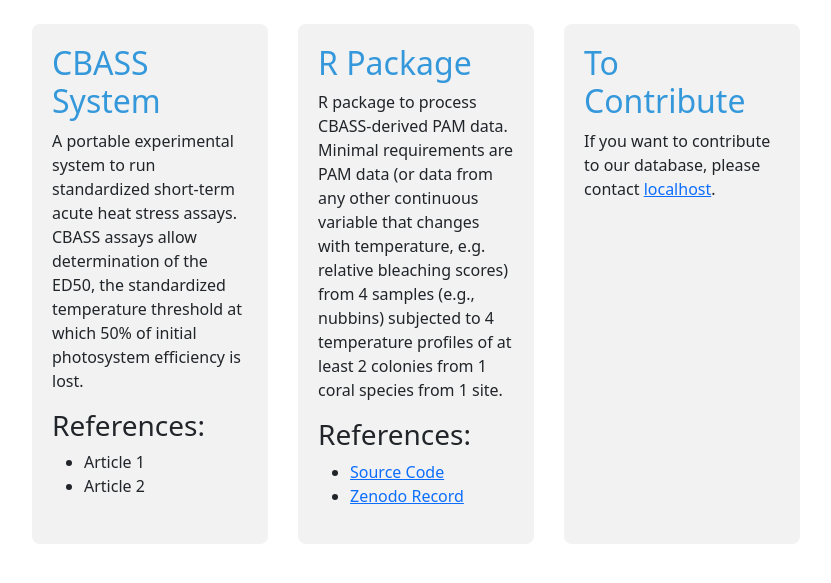
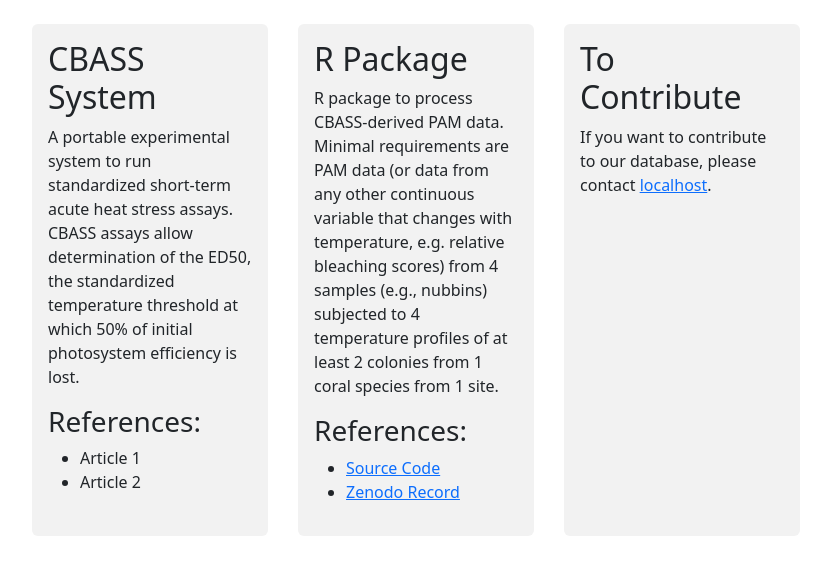
Before and after one commit to greenjune-ship-it/coral-future, a Django app: page / in a window 1280 px wide. Shown: the part 56-639 px from the top of the page, without its empty margins (224-1055 px from the left). Run offline with Django 5.2, Linux system fonts and the light colour scheme; some libraries are stand-ins or nearby versions.

Commit message:
refactored home page to card

```diff
--- a/django_app/main/templates/main/home.html
+++ b/django_app/main/templates/main/home.html
@@ -8,31 +8,28 @@
         display: flex;
         justify-content: space-between;
         margin: 20px;
-        width: 60%; /* Set the width of the row */
+        width: 60%; /* Adjust the width as needed */
         margin: 0 auto; /* Center the row */
     }
 
-    .panel {
-        flex: 0 0 calc(33.33% - 20px);
+    .card {
+        width: calc(33.33% - 20px);
+        margin-bottom: 20px;
         background-color: #f2f2f2;
-        padding: 20px;
-        margin-bottom: 20px;
-        border-radius: 8px;
+        border: 0px;
     }
 
     h2 {
         color: #3498db;
     }
-
-
-
 </style>
 
 <div class="main-container">
     <!-- Panel 1: CBASS System -->
-    <div class="panel">
-        <h2>CBASS System</h2>
-        <p>
+    <div class="card">
+        <div class="card-body">
+            <h2 class="card-title">CBASS System</h2>
+            <p class="card-text">
                 A portable experimental system to run standardized short-term acute
                 heat stress assays.
                 CBASS assays allow determination of the ED50, the standardized
@@ -46,11 +43,13 @@
                 <!-- Add more articles as needed -->
             </ul>
         </div>
+    </div>
 
     <!-- Panel 2: R Package for Data Processing -->
-    <div class="panel">
-        <h2>R Package</h2>
-        <p>
+    <div class="card">
+        <div class="card-body">
+            <h2 class="card-title">R Package</h2>
+            <p class="card-text">
                 R package to process CBASS-derived PAM data. Minimal requirements
                 are PAM data (or data from any other continuous variable that
                 changes with temperature, e.g. relative bleaching scores) from 4
@@ -65,15 +64,18 @@
                         Record</a></li>
             </ul>
         </div>
+    </div>
 
     <!-- Panel 3: Something Else -->
-    <div class="panel">
-        <h2>To Contribute</h2>
-        <p>
+    <div class="card">
+        <div class="card-body">
+            <h2 class="card-title">To Contribute</h2>
+            <p class="card-text">
                 If you want to contribute to our database, please contact
                 <a href="mailto:{{ CONTACT_EMAIL_ADDRESS }}">{{ CONTACT_EMAIL_ADDRESS }}</a>.
             </p>
             <!-- Add more content as needed -->
         </div>
     </div>
+</div>
 {% endblock %}
```
Lines whose indentation alone changed are shown as unchanged.
